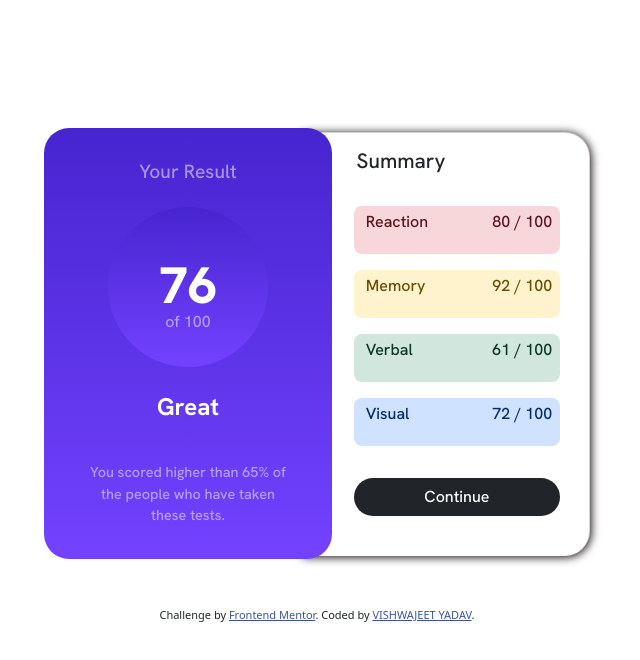
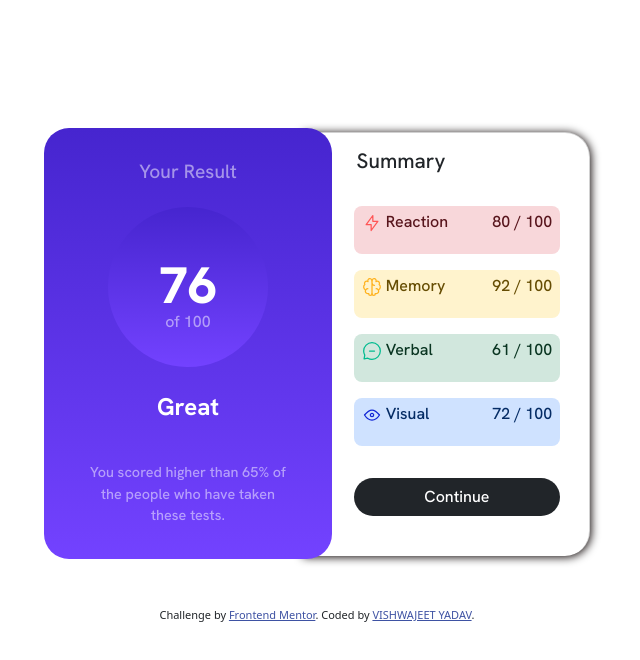
Before and after one commit to VISHWAJ33T/Results-summary-component, a plain HTML site: page index.html in a window 1280 px wide. Shown: the whole page, without its empty margins (323-963 px from the left). Drawn offline with nearby package versions, Linux system fonts and the light colour scheme; the site is published under a folder, as on GitHub Pages, so addresses that start at the root find nothing.

Commit message:
Update index.html

```diff
--- a/index.html
+++ b/index.html
@@ -5,7 +5,7 @@
   <meta charset="UTF-8">
   <meta name="viewport" content="width=device-width, initial-scale=1.0">
 
-  <link rel="icon" type="image/png" sizes="32x32" href="./assets/images/favicon-32x32.png">
+  <link rel="icon" type="image/png" sizes="32x32" href="assets/images/favicon-32x32.png">
   <title>Results summary component</title>
   <link href="https://fonts.googleapis.com/css2?family=Hanken+Grotesk:wght@500;700;800&display=swap" rel="stylesheet">
   <link href="https://cdn.jsdelivr.net/npm/bootstrap@5.3.0-alpha3/dist/css/bootstrap.min.css" rel="stylesheet"
@@ -145,22 +145,22 @@
         <ul class="list-group d-flex flex-column">
           <li
             class="list-group-item list-group-item-danger border-0 my-2 py-1 px-2 d-flex justify-content-between rounded-3">
-            <p class="py-0 fts"><img src="/assets/images/icon-reaction.svg" alt=""> Reaction</p>
+            <p class="py-0 fts"><img src="assets/images/icon-reaction.svg" alt=""> Reaction</p>
             <p class="py-0 fts">80 / 100</p>
           </li>
           <li
             class="list-group-item list-group-item-warning border-0  my-2 py-1 px-2 d-flex justify-content-between rounded-3 ">
-            <p class="py-0 fts"><img src="/assets/images/icon-memory.svg" alt=""> Memory</p>
+            <p class="py-0 fts"><img src="assets/images/icon-memory.svg" alt=""> Memory</p>
             <p class="py-0 fts">92 / 100</p>
           </li>
           <li
             class="list-group-item list-group-item-success border-0  my-2 py-1 px-2 d-flex justify-content-between rounded-3">
-            <p class="py-0 fts"><img src="/assets/images/icon-verbal.svg" alt=""> Verbal</p>
+            <p class="py-0 fts"><img src="assets/images/icon-verbal.svg" alt=""> Verbal</p>
             <p class="py-0 fts">61 / 100</p>
           </li>
           <li
             class="list-group-item list-group-item-primary border-0  my-2 py-1 px-2 d-flex justify-content-between rounded-3 ">
-            <p class="py-0 fts"><img src="/assets/images/icon-visual.svg" alt=""> Visual</p>
+            <p class="py-0 fts"><img src="assets/images/icon-visual.svg" alt=""> Visual</p>
             <p class="py-0 fts">72 / 100</p>
           </li>
         </ul>
```
